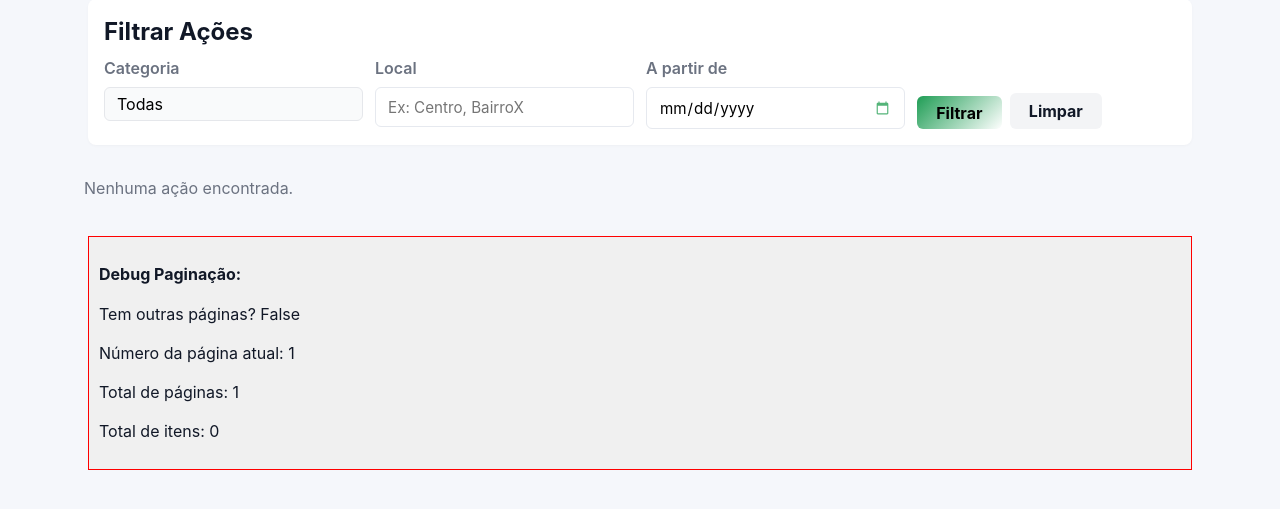
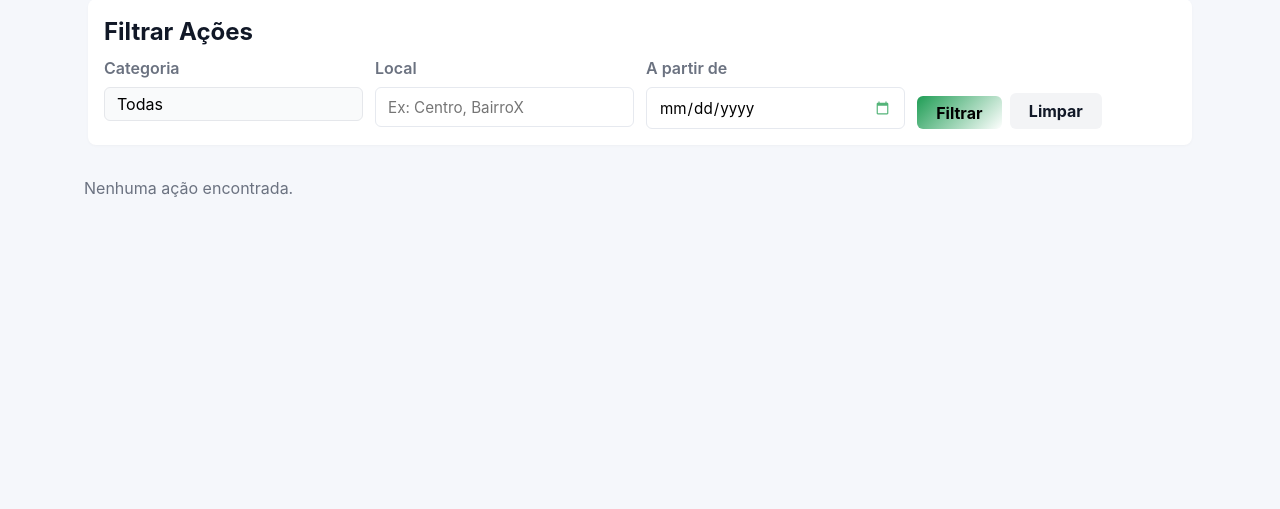
Before and after one commit to agu3des/CommunityLink, a Django app: page /acoes/ in a window 1280 px wide. Shown: the part 190-699 px from the top of the page. Run offline with Django 5.2, Linux system fonts and the light colour scheme; data comes from the database, SQL or seed files in the repository.

Commit message:
correcoes na paginacao

```diff
--- a/deps/communitylink/acoes/templates/acoes/acao_list.html
+++ b/deps/communitylink/acoes/templates/acoes/acao_list.html
@@ -34,12 +34,4 @@
         {% endfor %}
     </div>
     {% include 'acoes/_pagination.html' with page_obj=acoes %}
-
-    <div style="background: #f0f0f0; padding: 10px; margin-top: 20px; border: 1px solid red;">
-        <p><strong>Debug Paginação:</strong></p>
-        <p>Tem outras páginas? {{ acoes.has_other_pages }}</p>
-        <p>Número da página atual: {{ acoes.number }}</p>
-        <p>Total de páginas: {{ acoes.paginator.num_pages }}</p>
-        <p>Total de itens: {{ acoes.paginator.count }}</p>
-    </div>
 {% endblock %}
```
